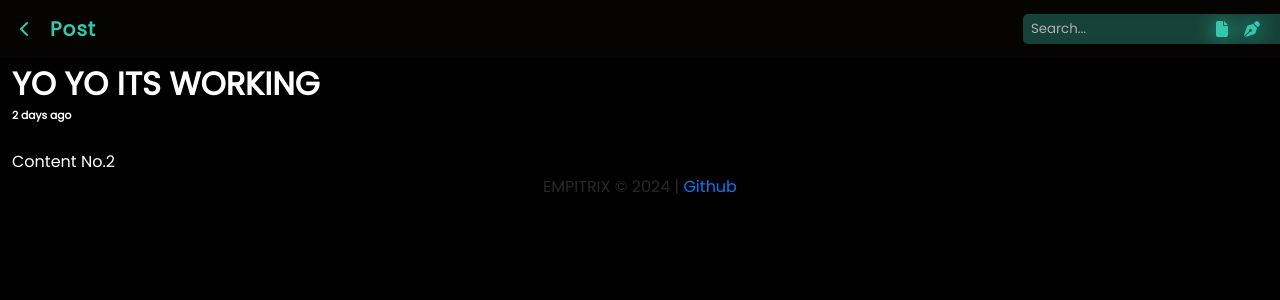
After one commit to Empitrix/portfolio, a Flask app: page /blog/2 in a window 1280 px wide. The commit adds this page. Shown: the top 300 px of the page. Run offline with Flask 3, Linux system fonts and the light colour scheme; data comes from the database, SQL or seed files in the repository.

Commit message:
Added: Basic Routing for blog & blog-posts

```diff
--- a/main.py
+++ b/main.py
@@ -28,6 +28,19 @@ def blog():
 	posts:list[BlogPost] = Database().load_posts()
 	return render_template('blog.html', posts=posts);
 
+@app.route('/blog/<id>')
+def blog_post(id):
+	posts:list[BlogPost] = Database().load_posts()
+	for post in posts:
+		if post.id == int(id):
+			return render_template('blog_post.html', post=post);
+
+	# post = [p for p in posts if p.id == id]
+	# if len(post) == 0:
+	# 	return "BLOG POST NOT FOUND !"
+	# return render_template('blog_post.html', post=post[0]);
+	return "BLOG POST NOT FOUND !"
+
 
 if __name__ == "__main__":
 	app.run(debug=True)
--- a/static/dist/style.css
+++ b/static/dist/style.css
@@ -28,11 +28,9 @@ main {
 
 
 footer {
-	position: absolute;
+	position: relative;
 	left: 0;
 	bottom: 0;
-	height: 2.5rem;
-	margin-top: auto;
 	width: 100%;
 	color: #80808050;
 	text-align: center;
@@ -55,8 +53,8 @@ nav {
 	background: #23423450;
 	background: #FAB97210;
 	background: #f0ae7805;
-	-webkit-backdrop-filter: blur(10px);
-	backdrop-filter: blur(10px);
+	-webkit-backdrop-filter: blur(15px);
+	backdrop-filter: blur(15px);
 }
 
 nav h2 {
--- a/templates/base.html
+++ b/templates/base.html
@@ -43,6 +43,6 @@
 	</main>
 
 
-		<footer style="user-select: none;">EMPITRIX © 2024</footer>
+		<footer style="user-select: none;">EMPITRIX © 2024 | <a href="https://github.com/empitrix">Github</a></footer>
 </body>
 </html>
--- /dev/null
+++ b/templates/blog_post.html
@@ -0,0 +1,33 @@
+{% extends "base.html" %}
+
+
+{% block head %}
+	<title>Post</title>
+{% endblock %}
+
+
+{% block nav_title %}Post{% endblock %}
+
+{% block nav_leading %}
+	<a href="/blog">
+		<i class="fa-solid fa-chevron-left"></i>
+	</a>
+{% endblock %}
+
+{% block nav_trailing %}
+	<a href="/projects">
+		<i class="fa-solid fa-file"></i>
+	</a>
+
+	<a href="/blog">
+		<i class="fa-sharp fa-solid fa-pen-nib"></i>
+	</a>
+{% endblock %}
+
+
+{% block body %}
+	<h1>{{ post.title }}</h1>
+	<h6>{{ post.get_time() }}</h6>
+	<br>
+	<p>{{ post.content }}</p>
+{% endblock %}
```
Also changed, not shown: static/dist/blog.js (added, +9 -0 lines), static/dist/index.js (+8 -0 lines), templates/blog.html (+9 -4 lines).
